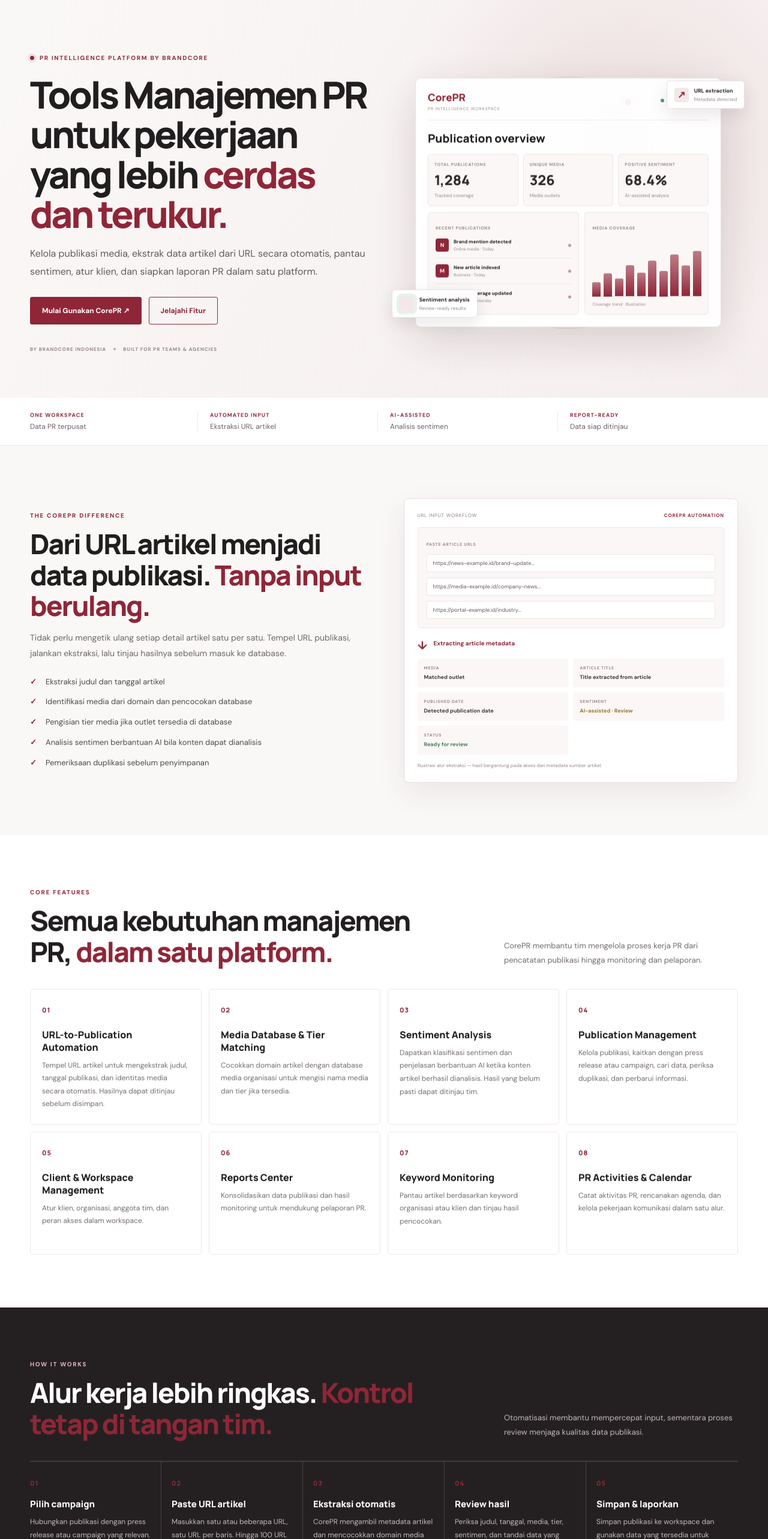
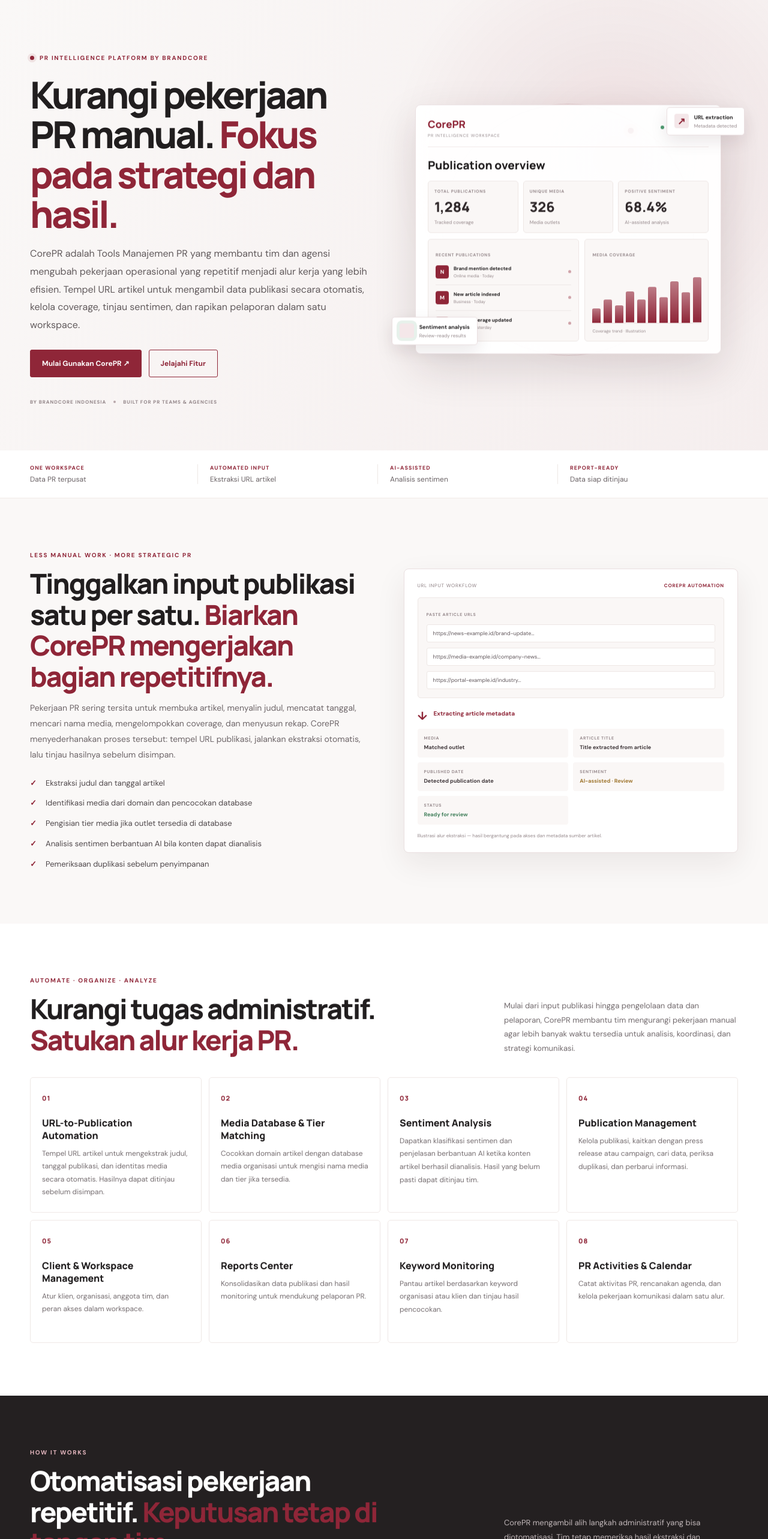
Before and after one commit to indanawanda-bit/brandcore-website, a Next.js app: page /products/corepr in a window 1280 px wide. Shown: the top 2566 px of the page at 60% size. Built offline with nearby package versions, Linux system fonts and the light colour scheme.

Commit message:
Refine CorePR positioning around PR workflow automation

```diff
--- a/app/products/corepr/page.tsx
+++ b/app/products/corepr/page.tsx
@@ -4,8 +4,8 @@ import Link from "next/link";
 const siteUrl = "https://www.brandcore.id";
 
 export const metadata: Metadata = {
-  title: "CorePR | Tools Manajemen PR & Platform Manajemen PR",
-  description: "CorePR adalah Tools Manajemen PR dan Platform Manajemen PR untuk mengelola publikasi media, ekstraksi data artikel otomatis dari URL, monitoring, analisis sentimen, klien, dan laporan PR dalam satu workspace.",
+  title: "CorePR | Tools Manajemen PR untuk Kerja PR Lebih Efisien",
+  description: "CorePR adalah Tools Manajemen PR dan Platform Manajemen PR untuk mengurangi pekerjaan PR manual. Otomatiskan input publikasi dari URL, kelola media, tinjau sentimen, dan siapkan laporan dalam satu workspace.",
   alternates: { canonical: "/products/corepr" },
   keywords: [
     "Tools Manajemen PR",
@@ -21,13 +21,13 @@ export const metadata: Metadata = {
     locale: "id_ID",
     siteName: "BrandCore Indonesia",
     url: siteUrl + "/products/corepr",
-    title: "CorePR — Tools Manajemen PR & Platform Manajemen PR",
-    description: "Kelola publikasi, ekstrak data artikel dari URL, pantau sentimen, dan siapkan laporan PR dalam satu platform.",
+    title: "CorePR — Tools Manajemen PR untuk Kerja PR Lebih Efisien",
+    description: "Kurangi pekerjaan PR yang repetitif dengan ekstraksi data artikel dari URL, pengelolaan publikasi, analisis sentimen berbantuan AI, dan pelaporan terpusat.",
     images: [{ url: "https://apps.brandcore.id/brandcore-logo-transparent.png", width: 138, height: 155, alt: "CorePR by BrandCore Indonesia" }]
   },
   twitter: {
     card: "summary",
-    title: "CorePR — Tools Manajemen PR",
+    title: "CorePR — Platform Manajemen PR",
     description: "Platform Manajemen PR untuk publikasi media, monitoring, analisis sentimen, dan laporan.",
     images: ["https://apps.brandcore.id/brandcore-logo-transparent.png"]
   }
@@ -59,8 +59,8 @@ export default function CorePRPage() {
         <div className="corepr-shell corepr-hero-grid">
           <div className="corepr-hero-copy">
             <div className="corepr-eyebrow"><span></span> PR INTELLIGENCE PLATFORM BY BRANDCORE</div>
-            <h1>Tools Manajemen PR untuk pekerjaan yang lebih <em>cerdas dan terukur.</em></h1>
-            <p className="corepr-lead">Kelola publikasi media, ekstrak data artikel dari URL secara otomatis, pantau sentimen, atur klien, dan siapkan laporan PR dalam satu platform.</p>
+            <h1>Kurangi pekerjaan PR manual. <em>Fokus pada strategi dan hasil.</em></h1>
+            <p className="corepr-lead">CorePR adalah Tools Manajemen PR yang membantu tim dan agensi mengubah pekerjaan operasional yang repetitif menjadi alur kerja yang lebih efisien. Tempel URL artikel untuk mengambil data publikasi secara otomatis, kelola coverage, tinjau sentimen, dan rapikan pelaporan dalam satu workspace.</p>
             <div className="corepr-actions">
               <a className="corepr-btn primary" href="https://apps.brandcore.id/register">Mulai Gunakan CorePR ↗</a>
               <a className="corepr-btn secondary" href="#fitur">Jelajahi Fitur</a>
@@ -94,17 +94,17 @@ export default function CorePRPage() {
 
       <section className="corepr-section corepr-automation">
         <div className="corepr-shell corepr-two-col">
-          <div><div className="corepr-eyebrow">THE COREPR DIFFERENCE</div><h2>Dari URL artikel menjadi data publikasi. <em>Tanpa input berulang.</em></h2><p className="corepr-body">Tidak perlu mengetik ulang setiap detail artikel satu per satu. Tempel URL publikasi, jalankan ekstraksi, lalu tinjau hasilnya sebelum masuk ke database.</p><ul className="corepr-checks"><li>Ekstraksi judul dan tanggal artikel</li><li>Identifikasi media dari domain dan pencocokan database</li><li>Pengisian tier media jika outlet tersedia di database</li><li>Analisis sentimen berbantuan AI bila konten dapat dianalisis</li><li>Pemeriksaan duplikasi sebelum penyimpanan</li></ul></div>
+          <div><div className="corepr-eyebrow">LESS MANUAL WORK · MORE STRATEGIC PR</div><h2>Tinggalkan input publikasi satu per satu. <em>Biarkan CorePR mengerjakan bagian repetitifnya.</em></h2><p className="corepr-body">Pekerjaan PR sering tersita untuk membuka artikel, menyalin judul, mencatat tanggal, mencari nama media, mengelompokkan coverage, dan menyusun rekap. CorePR menyederhanakan proses tersebut: tempel URL publikasi, jalankan ekstraksi otomatis, lalu tinjau hasilnya sebelum disimpan.</p><ul className="corepr-checks"><li>Ekstraksi judul dan tanggal artikel</li><li>Identifikasi media dari domain dan pencocokan database</li><li>Pengisian tier media jika outlet tersedia di database</li><li>Analisis sentimen berbantuan AI bila konten dapat dianalisis</li><li>Pemeriksaan duplikasi sebelum penyimpanan</li></ul></div>
           <div className="corepr-workflow-card"><div className="corepr-workflow-head"><span>URL INPUT WORKFLOW</span><b>COREPR AUTOMATION</b></div><div className="corepr-url-box"><small>PASTE ARTICLE URLS</small><p>https://news-example.id/brand-update...</p><p>https://media-example.id/company-news...</p><p>https://portal-example.id/industry...</p></div><div className="corepr-process"><span>↓</span> Extracting article metadata</div><div className="corepr-result"><div><small>MEDIA</small><b>Matched outlet</b></div><div><small>ARTICLE TITLE</small><b>Title extracted from article</b></div><div><small>PUBLISHED DATE</small><b>Detected publication date</b></div><div><small>SENTIMENT</small><b className="corepr-sentiment">AI-assisted · Review</b></div><div><small>STATUS</small><b className="corepr-ready">Ready for review</b></div></div><div className="corepr-workflow-foot">Illustrasi alur ekstraksi — hasil bergantung pada akses dan metadata sumber artikel.</div></div>
         </div>
       </section>
 
       <section className="corepr-section" id="fitur">
-        <div className="corepr-shell"><div className="corepr-section-heading"><div><div className="corepr-eyebrow">CORE FEATURES</div><h2>Semua kebutuhan manajemen PR, <em>dalam satu platform.</em></h2></div><p>CorePR membantu tim mengelola proses kerja PR dari pencatatan publikasi hingga monitoring dan pelaporan.</p></div><div className="corepr-feature-grid">{features.map(([n,t,d])=><article className="corepr-feature" key={n}><span>{n}</span><h3>{t}</h3><p>{d}</p></article>)}</div></div>
+        <div className="corepr-shell"><div className="corepr-section-heading"><div><div className="corepr-eyebrow">AUTOMATE · ORGANIZE · ANALYZE</div><h2>Kurangi tugas administratif. <em>Satukan alur kerja PR.</em></h2></div><p>Mulai dari input publikasi hingga pengelolaan data dan pelaporan, CorePR membantu tim mengurangi pekerjaan manual agar lebih banyak waktu tersedia untuk analisis, koordinasi, dan strategi komunikasi.</p></div><div className="corepr-feature-grid">{features.map(([n,t,d])=><article className="corepr-feature" key={n}><span>{n}</span><h3>{t}</h3><p>{d}</p></article>)}</div></div>
       </section>
 
       <section className="corepr-section corepr-dark">
-        <div className="corepr-shell"><div className="corepr-section-heading"><div><div className="corepr-eyebrow">HOW IT WORKS</div><h2>Alur kerja lebih ringkas. <em>Kontrol tetap di tangan tim.</em></h2></div><p>Otomatisasi membantu mempercepat input, sementara proses review menjaga kualitas data publikasi.</p></div><div className="corepr-steps">{steps.map(([n,t,d])=><article key={n}><span>{n}</span><h3>{t}</h3><p>{d}</p></article>)}</div></div>
+        <div className="corepr-shell"><div className="corepr-section-heading"><div><div className="corepr-eyebrow">HOW IT WORKS</div><h2>Otomatisasi pekerjaan repetitif. <em>Keputusan tetap di tangan tim.</em></h2></div><p>CorePR mengambil alih langkah administratif yang bisa diotomatisasi. Tim tetap memeriksa hasil ekstraksi dan menentukan data yang siap disimpan atau dilaporkan.</p></div><div className="corepr-steps">{steps.map(([n,t,d])=><article key={n}><span>{n}</span><h3>{t}</h3><p>{d}</p></article>)}</div></div>
       </section>
 
       <section className="corepr-section">
@@ -116,10 +116,10 @@ export default function CorePRPage() {
       </section>
 
       <section className="corepr-cta">
-        <div className="corepr-shell"><div className="corepr-eyebrow">START WITH COREPR</div><h2>Rapikan proses PR. Fokus pada insight dan strategi.</h2><p>Gunakan CorePR sebagai pusat pengelolaan publikasi, media monitoring, dan laporan PR tim Anda.</p><div className="corepr-actions"><a className="corepr-btn light" href="https://apps.brandcore.id/register">Mulai Gunakan CorePR ↗</a><a className="corepr-btn cta-outline" href="https://wa.me/6281286897880?text=Halo%20BrandCore%2C%20saya%20ingin%20konsultasi%20tentang%20CorePR.">Konsultasi dengan Tim</a></div></div>
+        <div className="corepr-shell"><div className="corepr-eyebrow">START WITH COREPR</div><h2>Kurangi pekerjaan manual. Beri tim PR lebih banyak ruang untuk berpikir strategis.</h2><p>Gunakan CorePR untuk mengotomatisasi input publikasi, merapikan data media, mengelola coverage, dan mendukung pelaporan PR dalam satu workspace.</p><div className="corepr-actions"><a className="corepr-btn light" href="https://apps.brandcore.id/register">Mulai Gunakan CorePR ↗</a><a className="corepr-btn cta-outline" href="https://wa.me/6281286897880?text=Halo%20BrandCore%2C%20saya%20ingin%20konsultasi%20tentang%20CorePR.">Konsultasi dengan Tim</a></div></div>
       </section>
       <section className="corepr-faq"><div className="corepr-shell"><div className="corepr-eyebrow">FREQUENTLY ASKED QUESTIONS</div><h2>Pertanyaan tentang CorePR</h2><div className="corepr-faq-grid">
-        <details><summary>Apa itu CorePR?</summary><p>CorePR adalah Tools Manajemen PR dan Platform Manajemen PR untuk membantu organisasi mengelola publikasi media, aktivitas PR, monitoring, dan pelaporan dalam satu workspace.</p></details>
+        <details><summary>Apa itu CorePR?</summary><p>CorePR adalah Tools Manajemen PR dan Platform Manajemen PR yang membantu tim mengurangi pekerjaan operasional PR yang repetitif melalui otomatisasi input publikasi, pengelolaan data media, monitoring, dan pelaporan dalam satu workspace.</p></details>
         <details><summary>Bagaimana input publikasi otomatis bekerja?</summary><p>Pengguna menempelkan URL artikel, satu URL per baris. CorePR mencoba mengekstrak judul, tanggal, dan identitas media, lalu mencocokkan domain dengan Media Database. Hasilnya dapat diperiksa dan diperbaiki sebelum disimpan.</p></details>
         <details><summary>Apakah CorePR dapat memproses banyak URL sekaligus?</summary><p>Modul publikasi saat ini mendukung hingga 100 URL dalam satu batch. URL diproses bertahap dan hasil ekstraksi ditampilkan untuk ditinjau.</p></details>
         <details><summary>Apakah sentimen artikel otomatis dianalisis?</summary><p>CorePR memiliki alur analisis sentimen berbantuan AI untuk artikel yang berhasil diproses. Hasil yang gagal, tidak lengkap, atau perlu verifikasi tetap membutuhkan pemeriksaan pengguna.</p></details>
```
